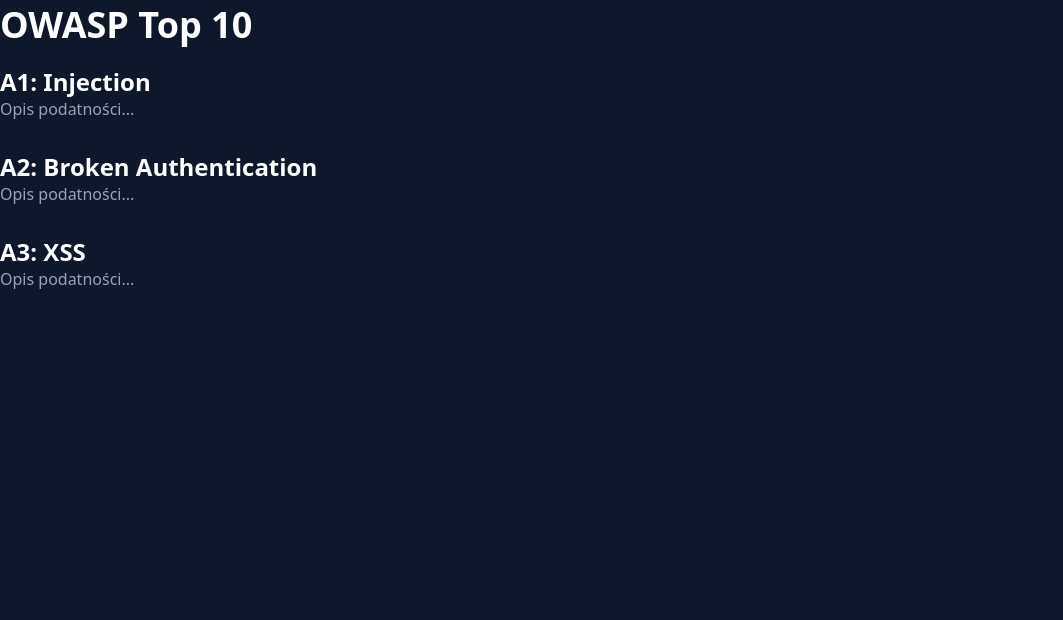
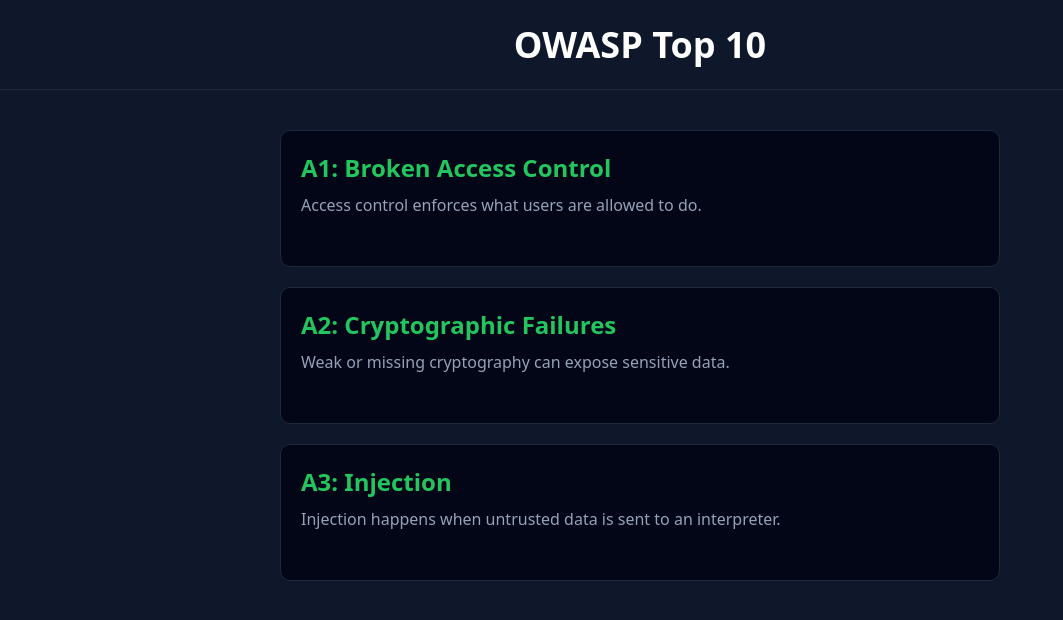
Before and after one commit to Garusxx/OWASP, a React (Vite) app in the folder frontend/: page /owasp in a window 1280 px wide. Shown: the top 620 px of the page, without its empty margins (0-1063 px from the left). Built offline with nearby package versions, Linux system fonts and the light colour scheme.

Commit message:
owasp css

```diff
--- /dev/null
+++ b/frontend/src/components/OwaspSection.tsx
@@ -0,0 +1,15 @@
+type Props = {
+  title: string
+  description: string
+}
+
+function OwaspSection({ title, description }: Props) {
+  return (
+    <section className="owasp-section">
+      <h2>{title}</h2>
+      <p>{description}</p>
+    </section>
+  )
+}
+
+export default OwaspSection
--- a/frontend/src/pages/Owasp.tsx
+++ b/frontend/src/pages/Owasp.tsx
@@ -1,23 +1,38 @@
+import OwaspSection from '../components/OwaspSection'
+import '../style/Owasp.css'
+
+const owaspItems = [
+  {
+    title: 'A1: Broken Access Control',
+    description: 'Access control enforces what users are allowed to do.'
+  },
+  {
+    title: 'A2: Cryptographic Failures',
+    description: 'Weak or missing cryptography can expose sensitive data.'
+  },
+  {
+    title: 'A3: Injection',
+    description: 'Injection happens when untrusted data is sent to an interpreter.'
+  }
+]
+
 function Owasp() {
   return (
-    <div>
-      <h1>OWASP Top 10</h1>
+    <>
+      <div className="owasp-header">
+        <h1>OWASP Top 10</h1>
+      </div>
 
-      <section>
-        <h2>A1: Injection</h2>
-        <p>Opis podatności...</p>
-      </section>
-
-      <section>
-        <h2>A2: Broken Authentication</h2>
-        <p>Opis podatności...</p>
-      </section>
-
-      <section>
-        <h2>A3: XSS</h2>
-        <p>Opis podatności...</p>
-      </section>
-    </div>
+      <div className="owasp">
+        {owaspItems.map((item) => (
+          <OwaspSection
+            key={item.title}
+            title={item.title}
+            description={item.description}
+          />
+        ))}
+      </div>
+    </>
   )
 }
 
--- a/frontend/src/style/Owasp.css
+++ b/frontend/src/style/Owasp.css
@@ -0,0 +1,48 @@
+.owasp {
+  padding: 40px;
+  max-width: 800px;
+  margin: 0 auto;
+}
+
+.owasp-header {
+  position: sticky;
+  top: 0;
+
+  display: flex;
+  justify-content: center;
+
+  background: #0f172a;
+  padding: 20px;
+
+  z-index: 10;
+  border-bottom: 1px solid #1e293b;
+}
+
+.owasp-header h1 {
+  max-width: 800px;
+  width: 100%;
+  margin: 0 auto;
+  text-align: center;
+}
+
+.owasp-section {
+  background: #020617;
+  border: 1px solid #1e293b;
+  padding: 20px;
+  margin-bottom: 20px;
+  border-radius: 10px;
+  transition: 0.2s;
+}
+
+.owasp-section:hover {
+  border-color: #22c55e;
+}
+
+.owasp-section h2 {
+  margin-bottom: 10px;
+  color: #22c55e;
+}
+
+.owasp-section p {
+  color: #94a3b8;
+}
```
